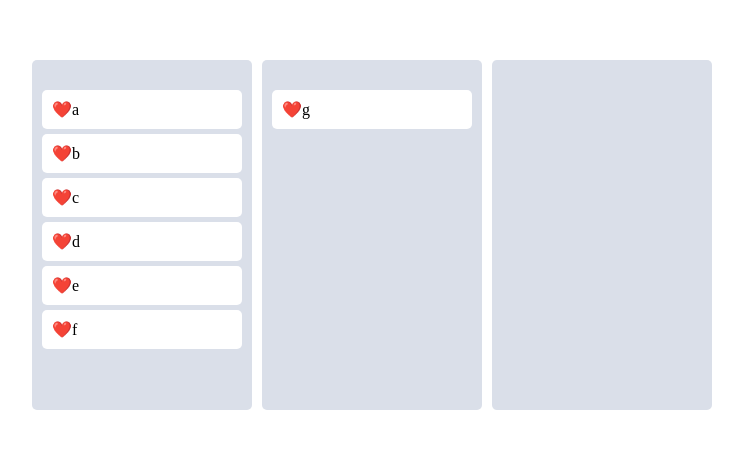
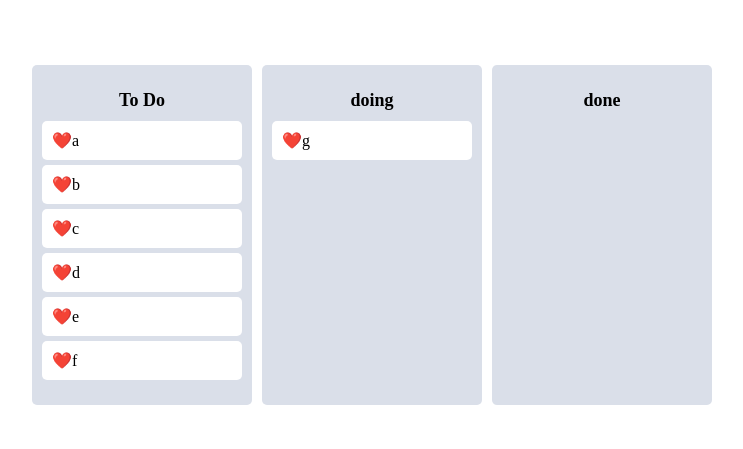
Before and after one commit to hyunba/react-beautiful-dnd-tutorial, a React (Create React App) app: page / in a window 1280 px wide. Shown: the part 173-622 px from the top of the page, without its empty margins (268-1011 px from the left). Built offline with nearby package versions, Linux system fonts and the light colour scheme.

Commit message:
multiboard

```diff
--- a/src/App.tsx
+++ b/src/App.tsx
@@ -3,7 +3,7 @@ import { useRecoilState } from "recoil";
 import styled from "styled-components";
 import { toDoState } from "./atoms";
 import Board from "./Components/Board";
-import DragabbleCard from "./Components/DragabbleCard";
+
 
 const Wrapper = styled.div`
   display: flex;
@@ -44,18 +44,23 @@ const toDos = ["a", "b", "c", "d", "e", "f"];
 // atom의 값을 가져오려면 useRecoilValue를 사용하면되지만 atom의 값 뿐만 아니라 atom을 수정하는 함수까지 부르고 싶다면 useRecoilState를 사용.
 function App() {
   const [toDos, setToDos] = useRecoilState(toDoState)
-  const onDragEnd = ({draggableId, destination, source}:DropResult) => {
-    if (!destination) return;
+  const onDragEnd = (info: DropResult) => {
+    const { destination, draggableId, source } = info;
+    // same board movement
+    if(destination?.droppableId === source.droppableId){
+      setToDos((oldToDos) =>{
+      const boardCopy = [...oldToDos[source.droppableId]];
+      // 1) Delete item
+      boardCopy.splice(source.index, 1)
+      // 2) Put back item
+      boardCopy.splice(destination?.index, 0, draggableId)
 
-    // setToDos(oldToDos =>{
-    //   const copyToDos = [...oldToDos];
-    //   // 1) Delete item
-    //   copyToDos.splice(source.index, 1)
-    //   // 2) Put back item
-    //   copyToDos.splice(destination?.index, 0, draggableId)
-
-    //   return copyToDos;
-    // });
+      return {
+        ...oldToDos,
+        [source.droppableId]: boardCopy
+      };
+    });
+    }
   };
   return (
     <DragDropContext onDragEnd={onDragEnd}>
--- a/src/Components/Board.tsx
+++ b/src/Components/Board.tsx
@@ -3,11 +3,19 @@ import styled from "styled-components";
 import DragabbleCard from "./DragabbleCard";
 
 const Wrapper = styled.div`
+  width: 200px;
   padding: 20px 10px;
-  padding-top: 30px;
+  padding-top: 10px;
   background-color: ${(props) => props.theme.boardColor};
   border-radius: 5px;
   min-height: 300px;
+`;
+
+const Title = styled.h2`
+  text-align: center;
+  font-weight: 600;
+  margin-bottom: 10px;
+  font-size: 18px;
 `;
 
 interface IBoardProps {
@@ -17,16 +25,19 @@ interface IBoardProps {
 
 function Board({toDos, boardId}: IBoardProps) {
     return (
+      <Wrapper>
+        <Title>{boardId}</Title>
           <Droppable droppableId={boardId}>
               {(element)=>
-              <Wrapper ref={element.innerRef} {...element.droppableProps}>
+                <div ref={element.innerRef} {...element.droppableProps}>
                   {toDos.map((toDo, index) => (
                     <DragabbleCard key={toDo} toDo={toDo} index={index}></DragabbleCard>
                   ))}
                   {element.placeholder}
-              </Wrapper>
+                </div>
               }
           </Droppable>
+      </Wrapper>
     );
 }
 
--- a/src/atoms.tsx
+++ b/src/atoms.tsx
@@ -7,7 +7,7 @@ interface IToDoState {
 export const toDoState = atom<IToDoState>({
     key:"toDo",
     default: {
-        to_do: ["a", "b", "c", "d", "e", "f"],
+        "To Do": ["a", "b", "c", "d", "e", "f"],
         doing: ["g"],
         done: [],
     },
```
Lines whose indentation alone changed are shown as unchanged.
